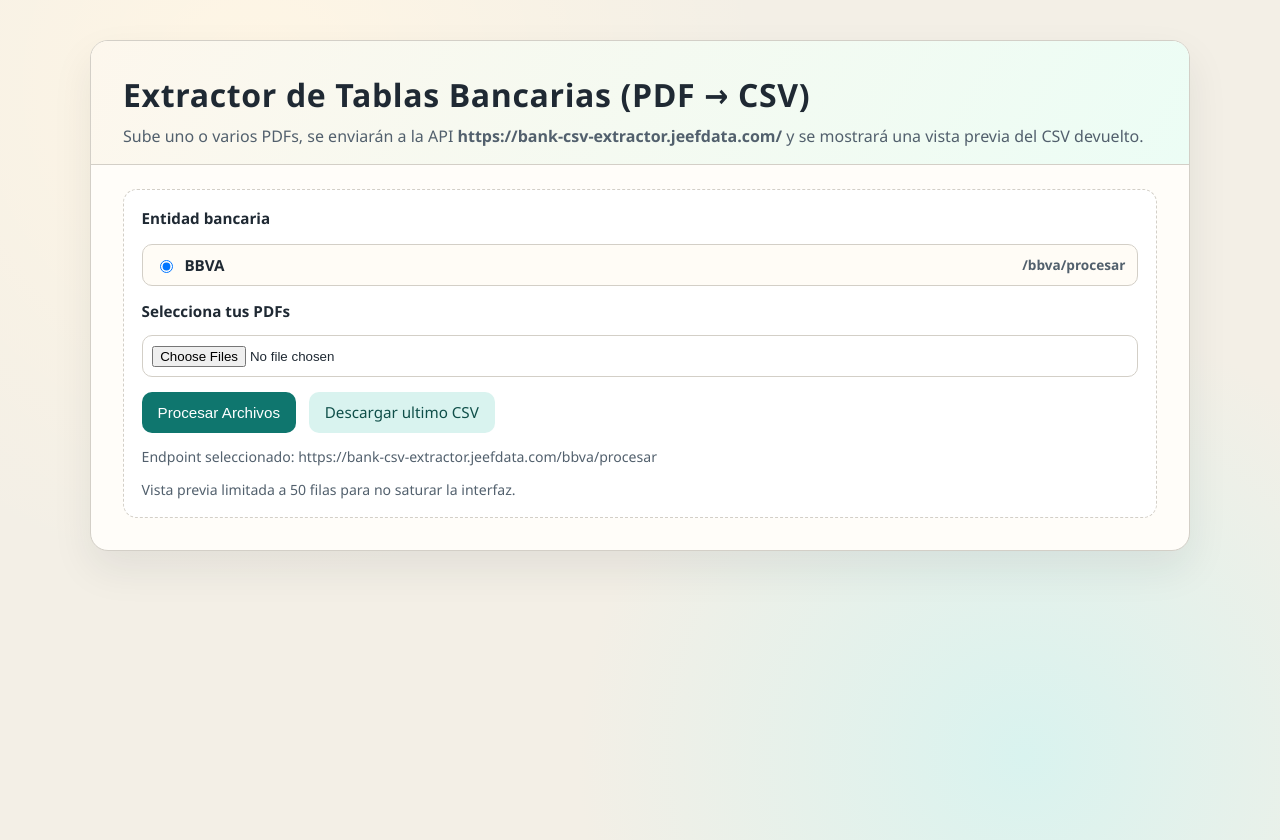
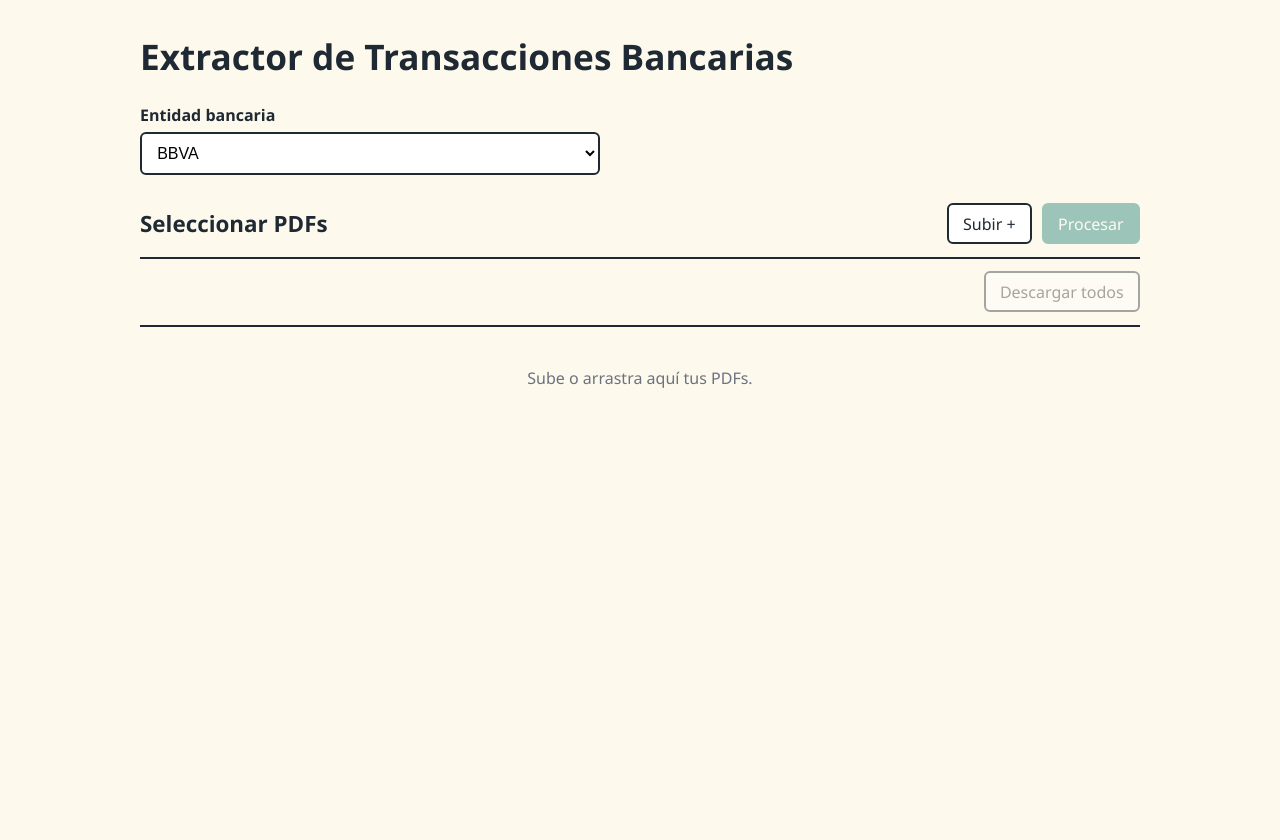
Before and after one commit to JEEF2601/Web_extractor_banco, a Django app: page / in a window 1280 px wide. After the commit the page ends 388 px from the top, so only its background shows below. Run offline with Django 5.2, Linux system fonts and the light colour scheme.

Commit message:
feat(web-ui): implementar procesamiento de PDFs con respuesta JSON
- Se reemplaza la ruta de descarga por un endpoint de procesamiento POST.
- La vista devuelve JSON con CSV y cantidad de transacciones.
- La interfaz permite procesar múltiples PDFs y descargar resultados individuales o combinados.

Co-authored-by: Copilot <223556219+Copilot@users.noreply.github.com>

```diff
--- a/extractor_bank/web_ui/templates/web_ui/index.html
+++ b/extractor_bank/web_ui/templates/web_ui/index.html
@@ -3,266 +3,174 @@
 <head>
 <meta charset="UTF-8">
 <meta name="viewport" content="width=device-width, initial-scale=1.0">
-    <title>Extractor Banco PDF a CSV</title>
+<title>Extractor de Transacciones Bancarias</title>
 <style>
-        :root {
-            --bg: #f3efe6;
-            --panel: #fffdf9;
-            --ink: #1f2933;
-            --muted: #52606d;
-            --accent: #0f766e;
-            --accent-soft: #d9f3ef;
-            --line: #d3cfc7;
-            --error: #b42318;
-        }
-
-        * { box-sizing: border-box; }
-
-        body {
-            margin: 0;
-            font-family: "Segoe UI", Tahoma, Geneva, Verdana, sans-serif;
-            color: var(--ink);
-            background:
-                radial-gradient(circle at 20% 10%, #fff6e5 0%, transparent 40%),
-                radial-gradient(circle at 80% 90%, #d9f3ef 0%, transparent 35%),
-                var(--bg);
-            min-height: 100vh;
-        }
-
-        .wrapper {
-            width: min(1100px, 92vw);
-            margin: 2.5rem auto;
-            background: var(--panel);
-            border: 1px solid var(--line);
-            border-radius: 18px;
-            box-shadow: 0 18px 40px rgba(31, 41, 51, 0.08);
-            overflow: hidden;
-        }
-
-        .hero {
-            padding: 2rem 2rem 1rem;
-            border-bottom: 1px solid var(--line);
-            background: linear-gradient(120deg, #fdf7ed, #ecfdf5);
-        }
-
-        h1 {
-            margin: 0 0 0.5rem;
-            font-size: clamp(1.4rem, 2.5vw, 2.2rem);
-            letter-spacing: 0.02em;
-        }
-
-        .muted {
-            margin: 0;
-            color: var(--muted);
-            line-height: 1.5;
-        }
-
-        .content {
-            padding: 1.5rem 2rem 2rem;
-            display: grid;
-            gap: 1.4rem;
-        }
-
-        form {
-            display: grid;
-            gap: 0.9rem;
-            background: #fff;
-            border: 1px dashed var(--line);
-            border-radius: 14px;
-            padding: 1.1rem;
-        }
-
-        label {
-            font-weight: 600;
-            font-size: 0.95rem;
-        }
-
-        input[type="file"] {
-            width: 100%;
-            padding: 0.6rem;
-            border: 1px solid var(--line);
-            border-radius: 10px;
-            background: #fff;
-        }
-
-        .entity-grid {
-            display: grid;
-            gap: 0.6rem;
-            margin-top: 0.1rem;
-        }
-
-        .entity-option {
-            display: flex;
-            align-items: center;
-            justify-content: space-between;
-            gap: 0.7rem;
-            border: 1px solid var(--line);
-            border-radius: 10px;
-            padding: 0.65rem 0.75rem;
-            background: #fffcf6;
-        }
-
-        .entity-option label {
-            margin: 0;
-            font-weight: 700;
-            display: inline-flex;
-            align-items: center;
-            gap: 0.55rem;
-            cursor: pointer;
-        }
-
-        .entity-prefix {
-            color: var(--muted);
-            font-size: 0.85rem;
-            font-weight: 600;
-        }
-
-        .actions {
-            display: flex;
-            gap: 0.8rem;
-            flex-wrap: wrap;
-        }
-
-        button, .btn-link {
-            border: none;
-            border-radius: 10px;
-            padding: 0.65rem 1rem;
-            font-size: 0.95rem;
-            cursor: pointer;
-            text-decoration: none;
-            display: inline-flex;
-            align-items: center;
-            justify-content: center;
-        }
-
-        button {
-            background: var(--accent);
-            color: #fff;
-        }
-
-        button:hover {
-            filter: brightness(1.05);
-        }
-
-        .btn-link {
-            background: var(--accent-soft);
-            color: #0f4f49;
-        }
-
-        .error {
-            color: var(--error);
-            background: #ffebe9;
-            border: 1px solid #fecdca;
-            border-radius: 10px;
-            padding: 0.75rem;
-        }
-
-        .table-wrap {
-            overflow-x: auto;
-            border: 1px solid var(--line);
-            border-radius: 12px;
-            background: #fff;
-        }
-
-        table {
-            border-collapse: collapse;
-            width: 100%;
-            min-width: 680px;
-        }
-
-        th, td {
-            padding: 0.65rem 0.7rem;
-            border-bottom: 1px solid #ece8df;
-            text-align: left;
-            font-size: 0.9rem;
-            white-space: nowrap;
-        }
-
-        th {
-            background: #f9f6ef;
-            position: sticky;
-            top: 0;
-        }
-
-        .hint {
-            color: var(--muted);
-            font-size: 0.88rem;
-            margin: 0;
-        }
-
-        @media (max-width: 760px) {
-            .wrapper { margin: 1rem auto; }
-            .hero, .content { padding: 1rem; }
-        }
+:root{--bg:#fdf9ec;--ink:#1f2933;--muted:#6b7280;--line:#1f2933;--soft:#e5dfcc;--accent:#0f766e;--err:#b42318;--ok:#15803d}
+*{box-sizing:border-box}
+body{margin:0;background:var(--bg);color:var(--ink);font-family:"Segoe UI",Tahoma,sans-serif}
+main{width:min(1000px,92vw);margin:2rem auto}
+h1{font-size:clamp(1.5rem,3vw,2.2rem);margin:0 0 1.5rem}
+label.t{display:block;font-weight:600;margin-bottom:.4rem}
+select{width:min(100%,460px);padding:.6rem .7rem;border:2px solid var(--line);border-radius:6px;background:#fff;font-size:1rem}
+.bar{display:flex;justify-content:space-between;align-items:center;gap:1rem;flex-wrap:wrap;margin-top:1.8rem;padding-bottom:.8rem;border-bottom:2px solid var(--line)}
+.bar h2{margin:0;font-size:1.4rem}
+.btns{display:flex;gap:.6rem}
+button{font:inherit;cursor:pointer;border:2px solid var(--line);background:#fff;color:var(--ink);border-radius:6px;padding:.45rem .9rem;transition:.15s}
+button:hover:not(:disabled){background:var(--ink);color:#fff}
+button.primary{background:var(--accent);border-color:var(--accent);color:#fff}
+button.primary:hover:not(:disabled){filter:brightness(1.1);background:var(--accent)}
+button:disabled{opacity:.4;cursor:not-allowed}
+.all{display:flex;justify-content:flex-end;padding:.8rem 0;border-bottom:2px solid var(--line)}
+#list{list-style:none;margin:0;padding:0}
+#drop{min-height:140px;transition:.15s}
+#drop.over{background:#f3ecd2}
+.empty{color:var(--muted);text-align:center;padding:2.5rem 0}
+.row{display:flex;align-items:center;gap:1rem;padding:.9rem .4rem;border-bottom:2px solid var(--line)}
+.name{flex:1;min-width:0}
+.name b{display:block;overflow:hidden;text-overflow:ellipsis;white-space:nowrap;font-weight:600}
+.status{font-size:.82rem;color:var(--muted)}
+.status.done{color:var(--ok)}.status.error{color:var(--err)}
+.dl{width:38px;height:38px;border-radius:50%;padding:0;display:grid;place-items:center;font-size:1.1rem}
+.rm{border:none;background:none;color:var(--muted);padding:.2rem .4rem;font-size:1.1rem}
+.rm:hover:not(:disabled){background:none;color:var(--err)}
+.spin{display:inline-block;width:.8em;height:.8em;border:2px solid currentColor;border-right-color:transparent;border-radius:50%;animation:s .7s linear infinite;vertical-align:-1px;margin-right:.3rem}
+@keyframes s{to{transform:rotate(360deg)}}
+@media(max-width:620px){.row{flex-wrap:wrap}.name{flex-basis:100%}}
 </style>
 </head>
 <body>
-    <main class="wrapper">
-        <section class="hero">
-            <h1>Extractor de Tablas Bancarias (PDF → CSV)</h1>
-            <p class="muted">
-                Sube uno o varios PDFs, se enviarán a la API
-                <strong>{{ api_url }}</strong> y se mostrará una vista previa del CSV devuelto.
-            </p>
-        </section>
+<main>
+  <h1>Extractor de Transacciones Bancarias</h1>
+  {% csrf_token %}
 
-        <section class="content">
-            <form method="post" enctype="multipart/form-data">
-                {% csrf_token %}
-                <label>Entidad bancaria</label>
-                <div class="entity-grid">
-                    {% for entity in bank_entities %}
-                        <div class="entity-option">
-                            <label>
-                                <input
-                                    type="radio"
-                                    name="bank_prefix"
-                                    value="{{ entity.prefix }}"
-                                    {% if entity.prefix == selected_bank_prefix %}checked{% endif %}
-                                >
-                                {{ entity.name }}
-                            </label>
-                            <span class="entity-prefix">{{ entity.prefix }}</span>
+  <label class="t" for="bank">Entidad bancaria</label>
+  <select id="bank">
+    {% for e in bank_entities %}<option value="{{ e.prefix }}">{{ e.name }}</option>{% endfor %}
+  </select>
+
+  <div class="bar">
+    <h2>Seleccionar PDFs</h2>
+    <div class="btns">
+      <button id="add" type="button">Subir +</button>
+      <button id="runAll" type="button" class="primary" disabled>Procesar</button>
     </div>
-                    {% endfor %}
+    <input id="picker" type="file" accept="application/pdf,.pdf" multiple hidden>
   </div>
-                <label for="pdf_files">Selecciona tus PDFs</label>
-                <input id="pdf_files" type="file" name="pdf_files" accept="application/pdf,.pdf" multiple required>
-                <div class="actions">
-                    <button type="submit">Procesar Archivos</button>
-                    <a class="btn-link" href="{% url 'download_csv' %}">Descargar ultimo CSV</a>
-                </div>
-                <p class="hint">Endpoint seleccionado: {{ selected_api_endpoint }}</p>
-                <p class="hint">Vista previa limitada a 50 filas para no saturar la interfaz.</p>
-            </form>
 
-            {% if error_message %}
-                <div class="error">{{ error_message }}</div>
-            {% endif %}
+  <div class="all"><button id="dlAll" type="button" disabled>Descargar todos</button></div>
 
-            {% if csv_headers %}
-                <div class="table-wrap">
-                    <table>
-                        <thead>
-                            <tr>
-                                {% for h in csv_headers %}
-                                    <th>{{ h }}</th>
-                                {% endfor %}
-                            </tr>
-                        </thead>
-                        <tbody>
-                            {% for row in csv_rows %}
-                                <tr>
-                                    {% for value in row %}
-                                        <td>{{ value }}</td>
-                                    {% endfor %}
-                                </tr>
-                            {% endfor %}
-                        </tbody>
-                    </table>
-                </div>
-            {% endif %}
-        </section>
+  <div id="drop"><ul id="list"></ul></div>
 </main>
+
+<script>
+const $ = id => document.getElementById(id);
+const csrf = document.querySelector('[name=csrfmiddlewaretoken]').value;
+const PROCESS_URL = "{% url 'process_pdf' %}";
+const MAX = 20 * 1024 * 1024;
+let items = [], nextId = 1, busy = false;
+
+function addFiles(fileList) {
+  for (const f of fileList) {
+    if (!f.name.toLowerCase().endsWith('.pdf')) continue;
+    if (items.some(i => i.file.name === f.name && i.file.size === f.size)) continue;
+    const tooBig = f.size > MAX;
+    items.push({id: nextId++, file: f, state: tooBig ? 'error' : 'pending',
+                msg: tooBig ? 'Supera los 20 MB' : '', csv: '', rows: 0});
+  }
+  render();
+}
+
+function el(tag, props = {}, ...kids) {
+  const n = Object.assign(document.createElement(tag), props);
+  kids.forEach(k => n.append(k));
+  return n;
+}
+
+function download(name, text) {
+  const url = URL.createObjectURL(new Blob(['\ufeff' + text], {type: 'text/csv;charset=utf-8'}));
+  const a = el('a', {href: url, download: name});
+  document.body.append(a); a.click(); a.remove();
+  setTimeout(() => URL.revokeObjectURL(url), 1000);
+}
+const csvName = f => f.name.replace(/\.pdf$/i, '') + '.csv';
+
+async function processItem(it) {
+  it.state = 'loading'; it.msg = ''; render();
+  const fd = new FormData();
+  fd.append('bank_prefix', $('bank').value);
+  fd.append('pdf_file', it.file);
+  try {
+    const r = await fetch(PROCESS_URL, {method: 'POST', body: fd, headers: {'X-CSRFToken': csrf}});
+    const data = await r.json().catch(() => ({error: 'Respuesta inválida del servidor.'}));
+    if (!r.ok) throw new Error(data.error || 'Error desconocido');
+    Object.assign(it, {state: 'done', csv: data.csv, rows: data.rows});
+  } catch (e) {
+    Object.assign(it, {state: 'error', msg: e.message});
+  }
+  render();
+}
+
+async function runAll() {
+  busy = true; render();
+  const queue = items.filter(i => i.state === 'pending' || (i.state === 'error' && i.file.size <= MAX));
+  const worker = async () => { while (queue.length) await processItem(queue.shift()); };
+  await Promise.all([worker(), worker()]); // 2 PDFs en paralelo
+  busy = false; render();
+}
+
+function downloadAll() {
+  const done = items.filter(i => i.state === 'done');
+  if (!done.length) return;
+  let out = done[0].csv.trimEnd();
+  for (const it of done.slice(1)) {
+    const body = it.csv.slice(it.csv.indexOf('\n') + 1).trimEnd(); // sin encabezado
+    if (body) out += '\n' + body;
+  }
+  download('transacciones_todos.csv', out + '\n');
+}
+
+function render() {
+  const list = $('list');
+  list.replaceChildren();
+  if (!items.length) {
+    list.append(el('li', {className: 'empty', textContent: 'Sube o arrastra aquí tus PDFs.'}));
+  }
+  for (const it of items) {
+    const label = {pending: 'Pendiente', loading: 'Procesando…', done: `Listo · ${it.rows} transacciones`,
+                   error: it.msg}[it.state];
+    const status = el('span', {className: 'status ' + it.state});
+    if (it.state === 'loading') status.append(el('span', {className: 'spin'}));
+    status.append(label);
+
+    const run = el('button', {textContent: it.state === 'done' ? 'Reprocesar' : 'Procesar',
+                              disabled: it.state === 'loading' || busy || it.file.size > MAX,
+                              onclick: () => processItem(it)});
+    const dl = el('button', {className: 'dl', title: 'Descargar CSV', textContent: '⬇',
+                             disabled: it.state !== 'done', onclick: () => download(csvName(it.file), it.csv)});
+    const rm = el('button', {className: 'rm', title: 'Quitar', textContent: '✕',
+                             disabled: it.state === 'loading',
+                             onclick: () => { items = items.filter(x => x !== it); render(); }});
+    list.append(el('li', {className: 'row'},
+      el('div', {className: 'name'}, el('b', {textContent: it.file.name, title: it.file.name}), status),
+      run, dl, rm));
+  }
+  const pending = items.some(i => i.state === 'pending' || (i.state === 'error' && i.file.size <= MAX));
+  $('runAll').disabled = busy || !pending;
+  $('dlAll').disabled = !items.some(i => i.state === 'done');
+}
+
+$('add').onclick = () => $('picker').click();
+$('picker').onchange = e => { addFiles(e.target.files); e.target.value = ''; };
+$('runAll').onclick = runAll;
+$('dlAll').onclick = downloadAll;
+$('bank').onchange = () => items.forEach(i => { if (i.state === 'done') { i.state = 'pending'; i.csv = ''; } }) || render();
+
+const drop = $('drop');
+['dragenter', 'dragover'].forEach(ev => drop.addEventListener(ev, e => { e.preventDefault(); drop.classList.add('over'); }));
+['dragleave', 'drop'].forEach(ev => drop.addEventListener(ev, e => { e.preventDefault(); drop.classList.remove('over'); }));
+drop.addEventListener('drop', e => addFiles(e.dataTransfer.files));
+
+render();
+</script>
 </body>
 </html>
--- a/extractor_bank/web_ui/urls.py
+++ b/extractor_bank/web_ui/urls.py
@@ -3,6 +3,6 @@ from django.urls import path
 from . import views
 
 urlpatterns = [
-    path("", views.index, name="home"),
-    path("download-csv/", views.download_csv, name="download_csv"),
+    path("", views.index, name="index"),
+    path("procesar/", views.process_pdf, name="process_pdf"),
 ]
--- a/extractor_bank/web_ui/views.py
+++ b/extractor_bank/web_ui/views.py
@@ -1,153 +1,92 @@
 import csv
 import io
-import mimetypes
 import uuid
-from urllib import error, request
+from urllib import error, request as urlrequest
 
-from django.http import HttpResponse
+from django.http import JsonResponse
 from django.shortcuts import render
+from django.views.decorators.http import require_POST
+
+API_URL = "https://bank-csv-extractor.jeefdata.com"
+FIELD_NAME = "archivo"
+MAX_PDF_BYTES = 20 * 1024 * 1024  # 20 MB
+BANK_ENTITIES = [
+    {"name": "BBVA", "prefix": "/bbva/procesar"},
+]
+USER_AGENT = "Mozilla/5.0 (Windows NT 10.0; Win64; x64) AppleWebKit/537.36 Chrome/124.0 Safari/537.36"
 
 
-API_URL = "https://bank-csv-extractor.jeefdata.com/"
-CSV_SESSION_KEY = "latest_csv"
-BANK_ENTITIES = [
-	{"name": "BBVA", "prefix": "/bbva/procesar"},
-]
+def _multipart(name, filename, data):
+    boundary = f"----Django{uuid.uuid4().hex}"
+    safe_name = filename.replace('"', "'")
+    head = (
+        f"--{boundary}\r\n"
+        f'Content-Disposition: form-data; name="{FIELD_NAME}"; filename="{safe_name}"\r\n'
+        "Content-Type: application/pdf\r\n\r\n"
+    ).encode()
+    tail = f"\r\n--{boundary}--\r\n".encode()
+    return head + data + tail, boundary
 
 
-def _build_multipart_body(files, field_name):
-	boundary = f"----DjangoBoundary{uuid.uuid4().hex}"
-	body = bytearray()
-
-	for uploaded in files:
-		content_type = uploaded.content_type or mimetypes.guess_type(uploaded.name)[0] or "application/pdf"
-		body.extend(f"--{boundary}\r\n".encode("utf-8"))
-		body.extend(
-			(
-				f'Content-Disposition: form-data; name="{field_name}"; '
-				f'filename="{uploaded.name}"\r\n'
-			).encode("utf-8")
-		)
-		body.extend(f"Content-Type: {content_type}\r\n\r\n".encode("utf-8"))
-		body.extend(uploaded.read())
-		body.extend(b"\r\n")
-
-	body.extend(f"--{boundary}--\r\n".encode("utf-8"))
-	return bytes(body), boundary
+def _call_api(endpoint, filename, data):
+    body, boundary = _multipart(FIELD_NAME, filename, data)
+    req = urlrequest.Request(
+        endpoint,
+        data=body,
+        method="POST",
+        headers={
+            "Content-Type": f"multipart/form-data; boundary={boundary}",
+            "Accept": "text/csv,*/*",
+            "User-Agent": USER_AGENT,
+        },
+    )
+    try:
+        with urlrequest.urlopen(req, timeout=180) as resp:
+            return resp.read()
+    except error.HTTPError as exc:
+        detail = exc.read().decode("utf-8", errors="replace")[:300]
+        raise RuntimeError(f"La API respondió {exc.code} {exc.reason}. {detail}") from exc
+    except error.URLError as exc:
+        raise RuntimeError("No se pudo conectar con la API de extracción.") from exc
 
 
-def _request_csv_from_api(files, api_endpoint):
-	attempts = ["archivo"]
-	last_exception = None
-
-	for field_name in attempts:
-		for uploaded in files:
-			uploaded.seek(0)
-
-		body, boundary = _build_multipart_body(files, field_name)
-		req = request.Request(
-			api_endpoint,
-			data=body,
-			headers={
-				"Content-Type": f"multipart/form-data; boundary={boundary}",
-				"Accept": "text/csv,*/*",
-				"User-Agent": "Mozilla/5.0 (Windows NT 10.0; Win64; x64) AppleWebKit/537.36 (KHTML, like Gecko) Chrome/154.0.0.0 Safari/537.36",
-			},
-			method="POST",
-		)
-
-		try:
-			with request.urlopen(req, timeout=180) as response:
-				return response.read()
-		except error.HTTPError as exc:
-			response_body = exc.read().decode("utf-8", errors="replace")
-
-			print("========== API ERROR ==========")
-			print("STATUS:", exc.code)
-			print("REASON:", exc.reason)
-			print("URL:", api_endpoint)
-			print("HEADERS:", dict(exc.headers))
-			print("BODY:", response_body[:5000])
-			print("===============================")
-
-			if exc.code in (400, 404, 415, 422):
-				last_exception = exc
-				continue
-
-			raise
-		except error.URLError as exc:
-			raise RuntimeError("No se pudo conectar con la API de extracción.") from exc
-
-	if last_exception:
-		raise RuntimeError(f"La API rechazó la solicitud: {last_exception.code} {last_exception.reason}")
-
-	raise RuntimeError("No fue posible procesar la solicitud en la API.")
-
-
-def _decode_csv_bytes(csv_bytes):
-	for encoding in ("utf-8-sig", "utf-8", "latin-1"):
-		try:
-			return csv_bytes.decode(encoding)
-		except UnicodeDecodeError:
-			continue
-	return csv_bytes.decode("utf-8", errors="replace")
+def _decode(raw):
+    for enc in ("utf-8-sig", "utf-8", "latin-1"):
+        try:
+            return raw.decode(enc)
+        except UnicodeDecodeError:
+            continue
+    return raw.decode("utf-8", errors="replace")
 
 
 def index(request):
-	default_prefix = BANK_ENTITIES[0]["prefix"]
-	context = {
-		"api_url": API_URL,
-		"bank_entities": BANK_ENTITIES,
-		"selected_bank_prefix": default_prefix,
-		"selected_api_endpoint": f"{API_URL.rstrip('/')}{default_prefix}",
-		"csv_headers": [],
-		"csv_rows": [],
-		"error_message": "",
-	}
-
-	if request.method == "POST":
-		selected_prefix = request.POST.get("bank_prefix", default_prefix)
-		allowed_prefixes = {entity["prefix"] for entity in BANK_ENTITIES}
-		if selected_prefix not in allowed_prefixes:
-			selected_prefix = default_prefix
-
-		api_endpoint = f"{API_URL.rstrip('/')}{selected_prefix}"
-		context["selected_bank_prefix"] = selected_prefix
-		context["selected_api_endpoint"] = api_endpoint
-
-		uploaded_files = request.FILES.getlist("pdf_files")
-		if not uploaded_files:
-			context["error_message"] = "Selecciona al menos un PDF para procesar."
-			return render(request, "web_ui/index.html", context)
-
-		for uploaded in uploaded_files:
-			if not uploaded.name.lower().endswith(".pdf"):
-				context["error_message"] = "Todos los archivos deben tener formato PDF."
-				return render(request, "web_ui/index.html", context)
-
-		try:
-			csv_bytes = _request_csv_from_api(uploaded_files, api_endpoint)
-			csv_text = _decode_csv_bytes(csv_bytes)
-		except Exception as exc:  # noqa: BLE001
-			context["error_message"] = f"Error al procesar la extracción: {exc}"
-			return render(request, "web_ui/index.html", context)
-
-		request.session[CSV_SESSION_KEY] = csv_text
-		rows = list(csv.reader(io.StringIO(csv_text)))
-		if rows:
-			context["csv_headers"] = rows[0]
-			context["csv_rows"] = rows[1:51]
-		else:
-			context["error_message"] = "La API respondió pero el CSV llegó vacío."
-
-	return render(request, "web_ui/index.html", context)
+    return render(request, "web_ui/index.html", {"bank_entities": BANK_ENTITIES})
 
 
-def download_csv(request):
-	csv_text = request.session.get(CSV_SESSION_KEY, "")
-	if not csv_text:
-		return HttpResponse("No hay CSV para descargar todavía.", status=404)
+@require_POST
+def process_pdf(request):
+    """Procesa UN pdf y devuelve {csv, rows} en JSON."""
+    prefix = request.POST.get("bank_prefix", "")
+    if prefix not in {e["prefix"] for e in BANK_ENTITIES}:
+        return JsonResponse({"error": "Entidad bancaria no válida."}, status=400)
 
-	response = HttpResponse(csv_text, content_type="text/csv; charset=utf-8")
-	response["Content-Disposition"] = 'attachment; filename="extract_result.csv"'
-	return response
+    pdf = request.FILES.get("pdf_file")
+    if not pdf:
+        return JsonResponse({"error": "No se recibió ningún archivo."}, status=400)
+    if pdf.size > MAX_PDF_BYTES:
+        return JsonResponse({"error": "El PDF supera los 20 MB."}, status=400)
+
+    data = pdf.read()
+    if not data.startswith(b"%PDF"):
+        return JsonResponse({"error": "El archivo no es un PDF válido."}, status=400)
+
+    try:
+        text = _decode(_call_api(f"{API_URL}{prefix}", pdf.name, data))
+    except RuntimeError as exc:
+        return JsonResponse({"error": str(exc)}, status=502)
+
+    rows = list(csv.reader(io.StringIO(text)))
+    if len(rows) < 2:
+        return JsonResponse({"error": "La API no devolvió transacciones para este PDF."}, status=422)
+
+    return JsonResponse({"csv": text, "rows": len(rows) - 1})
```
Lines whose indentation alone changed are shown as unchanged.
